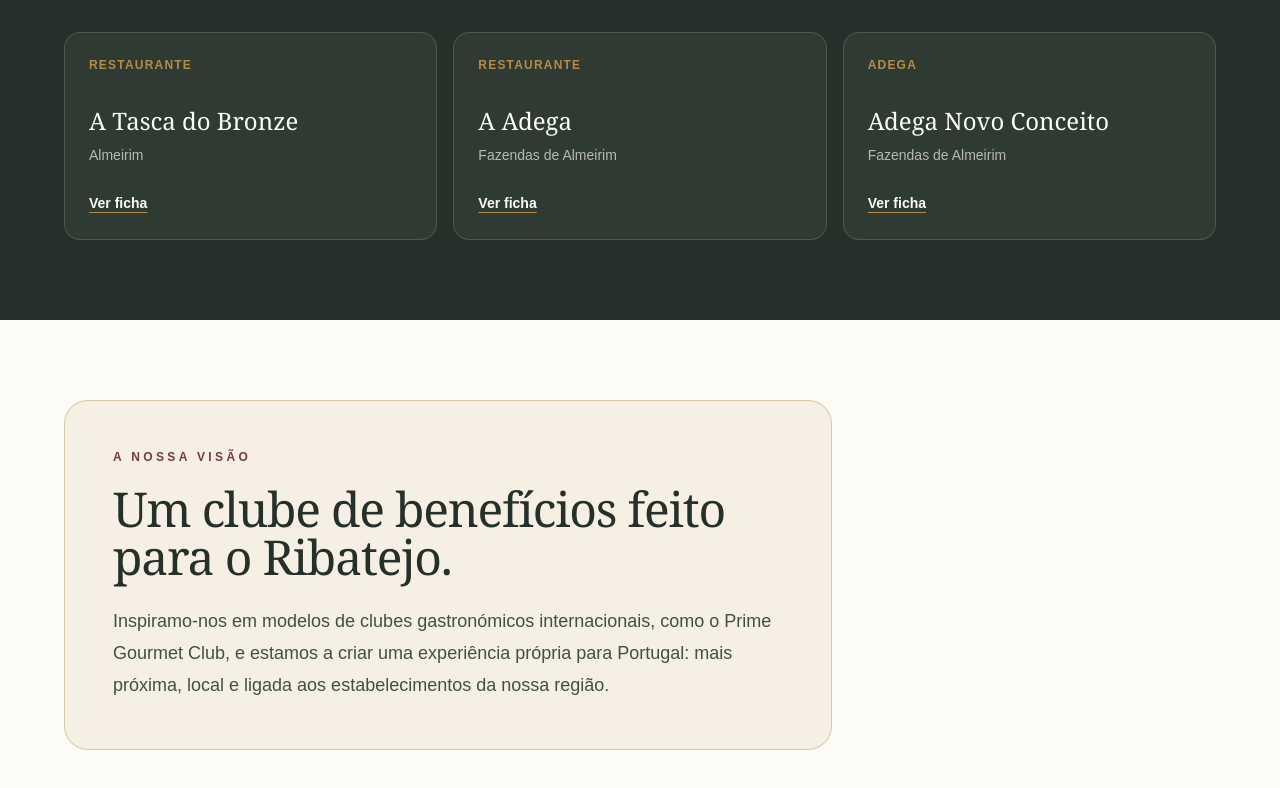
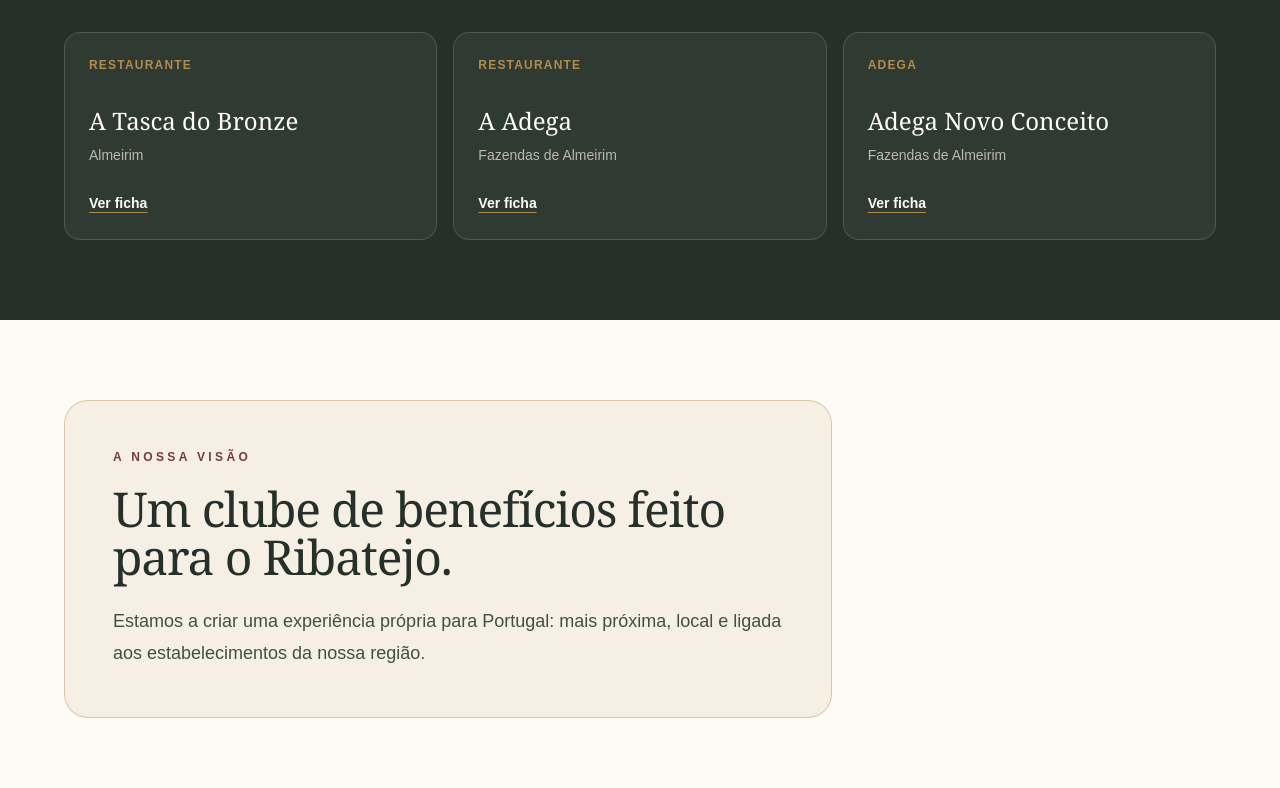
Before and after one commit to Maxwellsan91/ClubeDaqui, a Next.js app in the folder apps/web/: page / in a window 1280 px wide. Shown: the part 1320-2108 px from the top of the page. Built offline with nearby package versions, Linux system fonts and the light colour scheme.

Commit message:
fix: remove external product reference from UI

```diff
--- a/apps/web/src/app/explorar/[slug]/page.tsx
+++ b/apps/web/src/app/explorar/[slug]/page.tsx
@@ -112,8 +112,8 @@ export default async function BusinessPage({
             Estamos a falar com os primeiros parceiros de Almeirim.
           </p>
           <p className="text-cream-100/70 mt-3 text-sm">
-            O Clube Ribatejo está a criar para Portugal uma experiência local de
-            benefícios, inspirada em clubes gastronómicos internacionais.
+            O Clube Ribatejo está a criar uma experiência local de benefícios,
+            pensada para membros e parceiros da nossa região.
           </p>
           <button className="bg-gold-500 mt-7 rounded-full px-5 py-3 text-sm font-semibold text-olive-900">
             Quero saber mais
--- a/apps/web/src/app/page.tsx
+++ b/apps/web/src/app/page.tsx
@@ -109,10 +109,8 @@ export default function HomePage() {
             Um clube de benefícios feito para o Ribatejo.
           </h2>
           <p className="mt-6 text-lg leading-8 text-olive-700">
-            Inspiramo-nos em modelos de clubes gastronómicos internacionais,
-            como o Prime Gourmet Club, e estamos a criar uma experiência própria
-            para Portugal: mais próxima, local e ligada aos estabelecimentos da
-            nossa região.
+            Estamos a criar uma experiência própria para Portugal: mais próxima,
+            local e ligada aos estabelecimentos da nossa região.
           </p>
         </div>
       </section>
```
